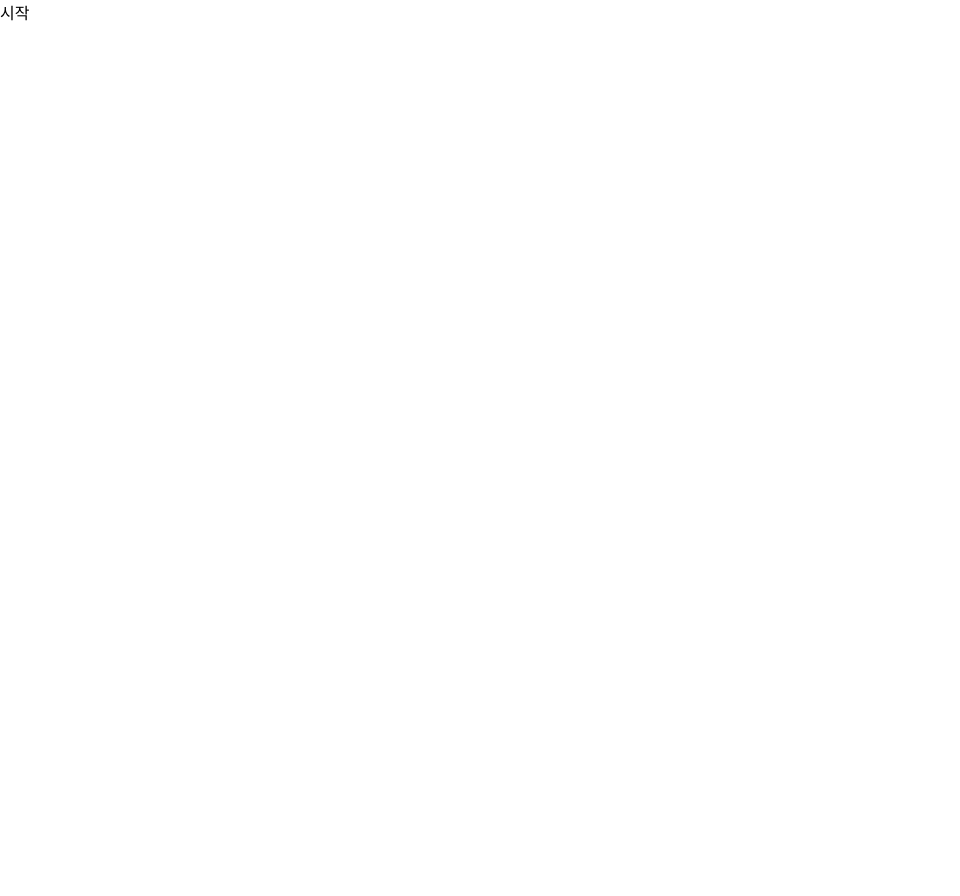
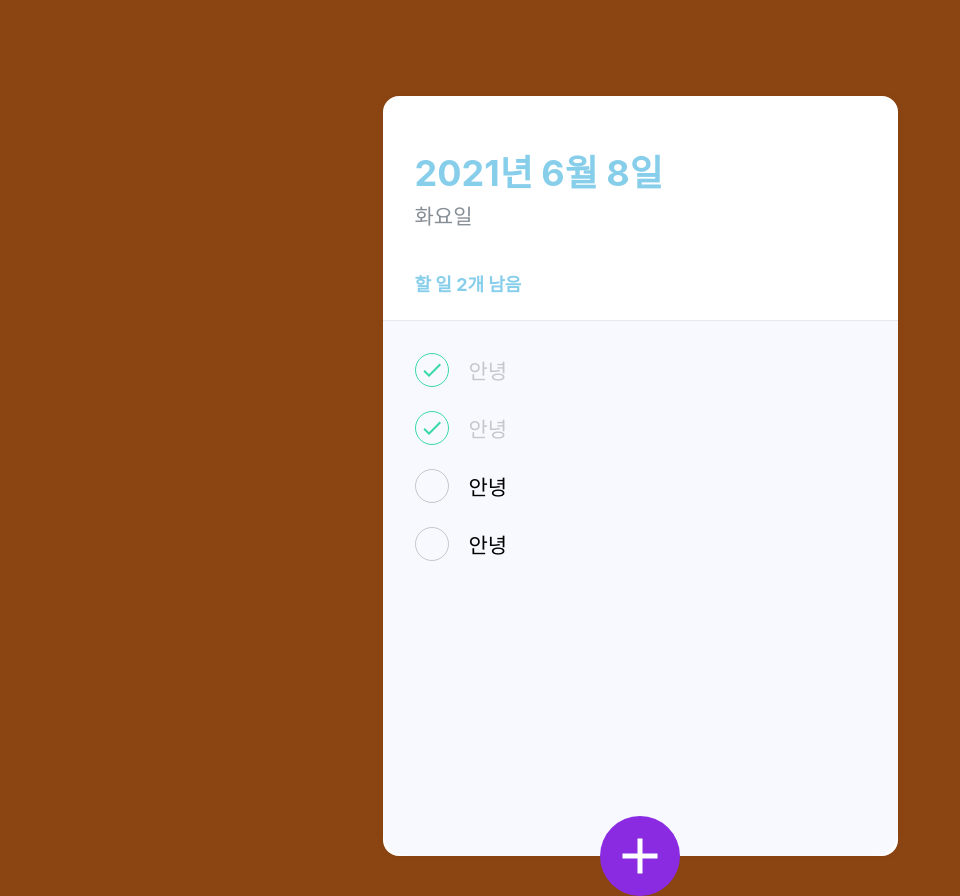
Before and after one commit to woooWha/react-todolist3, a React (Create React App) app: page / in a window 1280 px wide. Shown: the whole page, without its empty margins (0-960 px from the left). Before the commit the page ends 800 px from the top, so only its background shows below. Built offline with nearby package versions, Linux system fonts and the light colour scheme.

Commit message:
2021.06.09 todolist3 끝

```diff
--- a/src/App.js
+++ b/src/App.js
@@ -1,13 +1,28 @@
 import logo from './logo.svg';
 import './App.css';
+import React from 'react';
+import TodoLayout from './components/TodoLayout';
+import {createGlobalStyle} from 'styled-components';
+import TodoTime from './components/TodoTime';
+import TodoList from './components/TodoList';
+import TodoChecking from './components/TodoChecking';
 
 function App() {
+  const GlobalStyle = createGlobalStyle`
+    body {
+      background: saddlebrown;
+    }
+`;
+
   return (
     <>
-      시작
+      <GlobalStyle></GlobalStyle>
 
-
-
+      <TodoLayout>
+        <TodoTime></TodoTime>
+        <TodoList></TodoList>
+        <TodoChecking open={false}></TodoChecking>
+      </TodoLayout>
     </>
   );
 }
--- /dev/null
+++ b/src/components/TodoChecking.js
@@ -0,0 +1,82 @@
+import React, {useState} from 'react';
+import styled, {css} from 'styled-components';
+import {MdAdd} from 'react-icons/md';
+
+const TodoCreateForm = styled.form`
+    padding: 32px 32px 72px 32px;
+    background: skyblue;
+    border-top: 1px solid rgba(0,0,0,0.4);
+    border-bottom-left-radius: 24px;
+    border-bottom-right-radius: 24px;
+`;
+
+const TodoCreateInput = styled.input`
+    width: 100%;
+    font-size: 18px;
+    border: 1px solid rgba(0,0,0,0.2);
+    border-radius: 4px;
+    color: black;
+    padding: 12px;
+    outline: none;
+    box-sizing: border-box;
+`;
+
+const TodoCreateCheck = styled.button`
+    width: 80px;
+    height: 80px;
+    z-index: 5;
+    background: blueviolet;
+    color: white;
+    cursor: pointer;
+    font-size: 60px;
+    border: none;
+    outline: none;
+    &:hover {
+        background: chartreuse;
+    }
+    &:active {
+        background: coral;
+    }
+    border-radius: 50%;
+    position: absolute;
+    bottom: 0;
+    left: 50%;
+    transform: translate(-50%, 50%);
+    display: flex;
+    justify-content: center;
+    align-items: center;
+    transition: 0.125s all ease-in;
+    ${props => props.open &&
+    css`
+        transform: translate(-50%, 50%) rotate(45deg);
+        background: red;
+        &:hover {
+            background: cornsilk;
+        }
+        &:active {
+            background: darkblue;
+        }
+
+    `}
+`
+
+function TodoChecking(){
+
+    const [open, setOpen] = useState(false);
+
+    const onToggle = () => setOpen(!open);
+
+    return(
+        <>
+            {open && (
+                <TodoCreateForm open={open}>
+                    <TodoCreateInput autoFocus placeholder="할 일을 입력 후, Enter를 누르세요"></TodoCreateInput>
+                </TodoCreateForm>
+                )
+            }
+            <TodoCreateCheck onClick={onToggle} open={open}><MdAdd /></TodoCreateCheck>
+        </>
+    )
+}
+
+export default TodoChecking;
--- /dev/null
+++ b/src/components/TodoItem.js
@@ -0,0 +1,69 @@
+import React from 'react';
+import styled, {css} from 'styled-components';
+import {MdDelete, MdDone} from 'react-icons/md';
+
+const TodoRemove = styled.div`
+    color: #dee2e6;
+    font-size: 24px;
+    cursor: pointer;
+    &:hover {
+        color: red;
+    }
+    display: none;
+`
+const TodoItemBlock = styled.div`
+    margin-bottom: 24px;
+    &:hover {
+        ${TodoRemove}{
+            display: block;
+        }
+    }
+    display: flex;
+    align-items: center;
+`;
+
+
+const TodoCheck = styled.div`
+    width: 32px;
+    height: 32px;
+    border-radius: 50%;
+    border: 1px solid rgba(0,0,0,0.2);
+    font-size: 24px;
+    color: #38d9a9;
+    display: flex;
+    cursor: pointer;
+    justify-content: center;
+    align-items: center;
+    margin-right: 20px;
+    ${props =>
+        props.done &&
+    css`
+        border: 1px solid #38d9a9;
+    `}
+`;
+
+
+
+const TodoText = styled.div`
+    flex: 1;
+    color: rgba(0,0,0,1);
+    font-size: 21px;
+    ${props => props.done &&
+    css`
+    color: rgba(0,0,0,0.2);
+    `}
+`;
+
+function TodoItem({done, Text, Id}){
+    return(
+        <TodoItemBlock>
+            <TodoCheck done={done}>{done && <MdDone />}</TodoCheck>
+            <TodoText done={done}>{Text}</TodoText>
+            <TodoRemove>
+                <MdDelete></MdDelete>
+            </TodoRemove>
+        </TodoItemBlock>
+    )
+}
+
+export default TodoItem;
--- /dev/null
+++ b/src/components/TodoLayout.js
@@ -0,0 +1,23 @@
+import React from 'react';
+import styled from 'styled-components';
+
+const TodoLayoutBlock = styled.div`
+    width: 515px;
+    height: 760px;
+    background: white;
+    box-shadow: 0 0 8px 0 rgba(0,0,0,0.04);
+    display: flex;
+    flex-direction: column;
+    margin: 0 auto;
+    margin-top: 96px;
+    position: relative;
+    border-radius: 16px;
+`
+
+function TodoLayout({children}){
+    return (
+        <TodoLayoutBlock>{children}</TodoLayoutBlock>
+    )
+}
+
+export default TodoLayout;
--- /dev/null
+++ b/src/components/TodoList.js
@@ -0,0 +1,26 @@
+import React from 'react';
+import styled from 'styled-components';
+import TodoItem from './TodoItem';
+
+const TodoListBlock = styled.div`
+    flex: 1;
+    padding: 32px 32px 48px 32px;
+    background-color: ghostwhite;
+    border-bottom-left-radius: 24px;
+    border-bottom-right-radius: 24px;
+    padding-bottom: 48px;
+    overflow-y: auto;
+`
+
+function TodoList(){
+    return (
+        <TodoListBlock>
+            <TodoItem Text={'안녕'} done={true}></TodoItem>
+            <TodoItem Text={'안녕'} done={true}></TodoItem>
+            <TodoItem Text={'안녕'} done={false}></TodoItem>
+            <TodoItem Text={'안녕'} done={false}></TodoItem>
+        </TodoListBlock>
+    )
+}
+
+export default TodoList;
--- /dev/null
+++ b/src/components/TodoTime.js
@@ -0,0 +1,40 @@
+import React from 'react';
+import styled from 'styled-components';
+
+const TodoTimeBlock = styled.div`
+    padding: 48px 32px 24px 32px;
+    border-bottom: 1px solid rgb(134, 142, 150, 0.2);
+    h1{
+        font-size: 36px;
+        font-weight: bold;
+        margin: 0;
+        color: skyblue;
+    }
+    p.day {
+        font-size: 21px;
+        font-weight: 300;
+        color: rgb(134, 142, 150);
+        margin-top: 4px;
+    }
+    p.leftTask {
+        font-size: 18px;
+        font-weight: bold;
+        color: skyblue;
+        margin-top: 40px;
+    }
+    p {
+        margin: 0;
+    }
+`
+
+function TodoTime(){
+    return (
+        <TodoTimeBlock>
+            <h1>2021년 6월 8일</h1>
+            <p className="day">화요일</p>
+            <p className="leftTask">할 일 2개 남음</p>
+        </TodoTimeBlock>
+    )
+}
+
+export default TodoTime;
```
Also changed, not shown: src/components/TodoCreate.js (added, +70 -0 lines).
